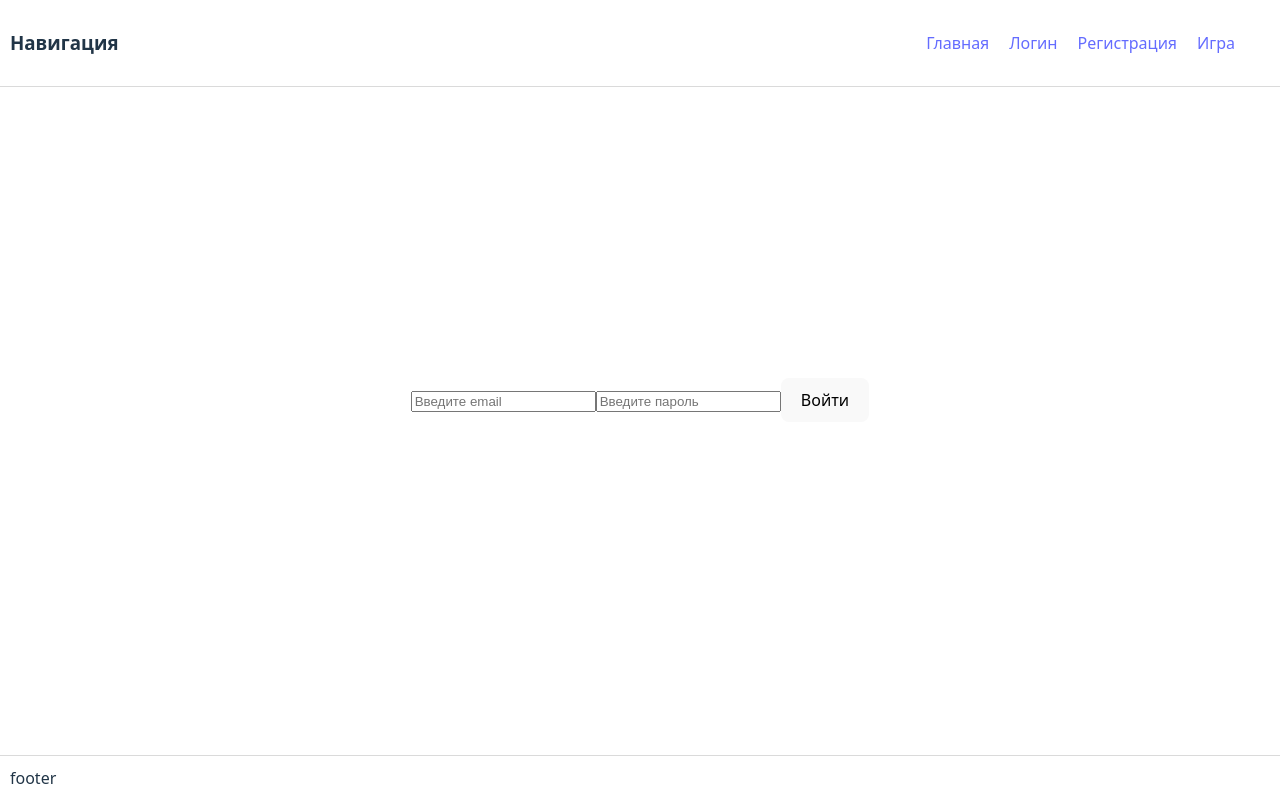
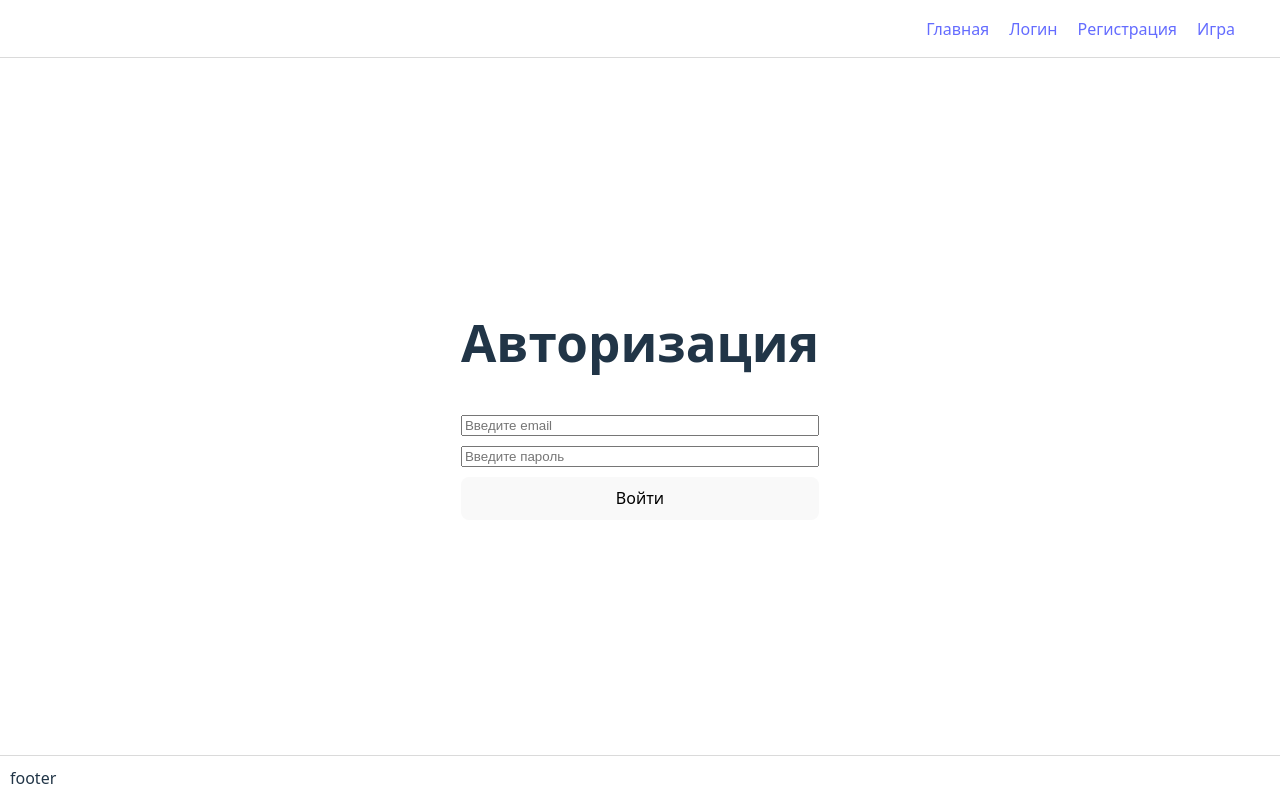
Before and after one commit to Workemailaai/flashCards, a React (Vite) app in the folder client/: page /login in a window 1280 px wide. Built offline with nearby package versions, Linux system fonts and the light colour scheme.

Commit message:
add visual

```diff
--- a/client/src/components/navigation/Navigation.jsx
+++ b/client/src/components/navigation/Navigation.jsx
@@ -25,7 +25,7 @@ export default function Navigation() {
 
   return (
     <div className="navContainer">
-      <h3>Навигация</h3>
+      <h3></h3>
       <div style={{ display: "flex", gap: "20px", paddingRight: "35px" }}>
         <NavLink to="/">Главная</NavLink>
         {user ? (
--- /dev/null
+++ b/client/src/pages/Login/Login.css
@@ -0,0 +1,5 @@
+.loginContainer{
+    display: flex;
+    flex-direction: column;
+    gap: 10px;
+}
--- a/client/src/pages/Login/Login.jsx
+++ b/client/src/pages/Login/Login.jsx
@@ -1,6 +1,6 @@
 import React, { useState } from "react";
 import { useNavigate } from "react-router-dom";
-
+import "./Login.css";
 const Login = () => {
   const [email, setEmail] = useState("");
   const [password, setPassword] = useState("");
@@ -37,7 +37,9 @@ const Login = () => {
   };
 
   return (
-    <form onSubmit={handleSubmit}>
+    <div >
+      <form className="loginContainer" onSubmit={handleSubmit}>
+        <h1>Авторизация</h1>
         <input
           type="email"
           placeholder="Введите email"
@@ -61,6 +63,7 @@ const Login = () => {
           </div>
         )}
       </form>
+    </div>
   );
 };
 
--- /dev/null
+++ b/client/src/pages/Register/Register.css
@@ -0,0 +1,5 @@
+.registerContainer {
+  display: flex;
+  flex-direction: column;
+  gap: 10px;
+}
--- a/client/src/pages/Register/Register.jsx
+++ b/client/src/pages/Register/Register.jsx
@@ -1,10 +1,12 @@
 import React, { useState } from "react";
-
+import { useNavigate } from "react-router";
+import "./Register.css";
 export const Register = () => {
   const [name, setName] = useState("");
   const [email, setEmail] = useState("");
   const [password, setPassword] = useState("");
   const [status, setStatus] = useState(null);
+  const navigate = useNavigate(); // 👈 хук для навигации
 
   const handleEmailChange = (e) => {
     setEmail(e.target.value);
@@ -26,6 +28,7 @@ export const Register = () => {
       if (response.ok) {
         const data = await response.json(); // читаем ответ
         setStatus("✅ Пользователь зарегистрирован!");
+        navigate("/login"); // 👈 переход
       } else {
         let errorMessage = "Неизвестная ошибка";
         try {
@@ -43,7 +46,8 @@ export const Register = () => {
   };
 
   return (
-    <div>
+    <div className="registerContainer">
+      <h1>Регистрация</h1>
       <input
         type="text"
         placeholder="Введите имя"
--- a/client/src/pages/home/HomePage.jsx
+++ b/client/src/pages/home/HomePage.jsx
@@ -1,5 +1,4 @@
 import React from "react";
-import { useNavigate } from "react-router-dom";
 import "./HomePage.css";
 
 export default function HomePage() {
@@ -7,14 +6,8 @@ export default function HomePage() {
 
   return (
     <>
-      <div className="flashCardDecksContainer">
-        <div className="flashCardTitle">
-          <h2>Flashcard Decks</h2>
-        </div>
-        <div className="decksContainer">
-
-        </div>
-      </div>
+      <h1>Routes, bloody routes!</h1>
+      <h2>Welcome to phase2 hell</h2>
     </>
   );
 }
```
Also changed, not shown: client/src/pages/home/HomePage.css (line endings or trailing spaces). Lines whose indentation alone changed are shown as unchanged.
